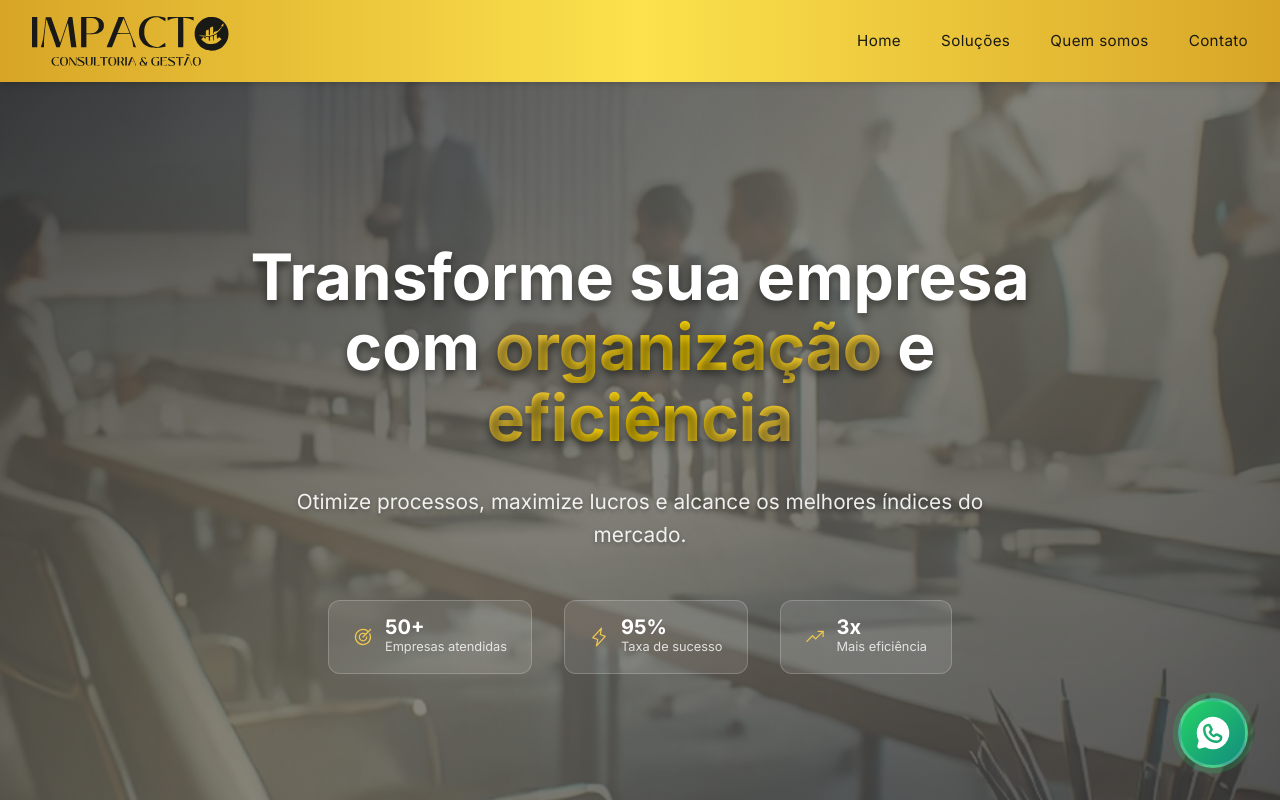
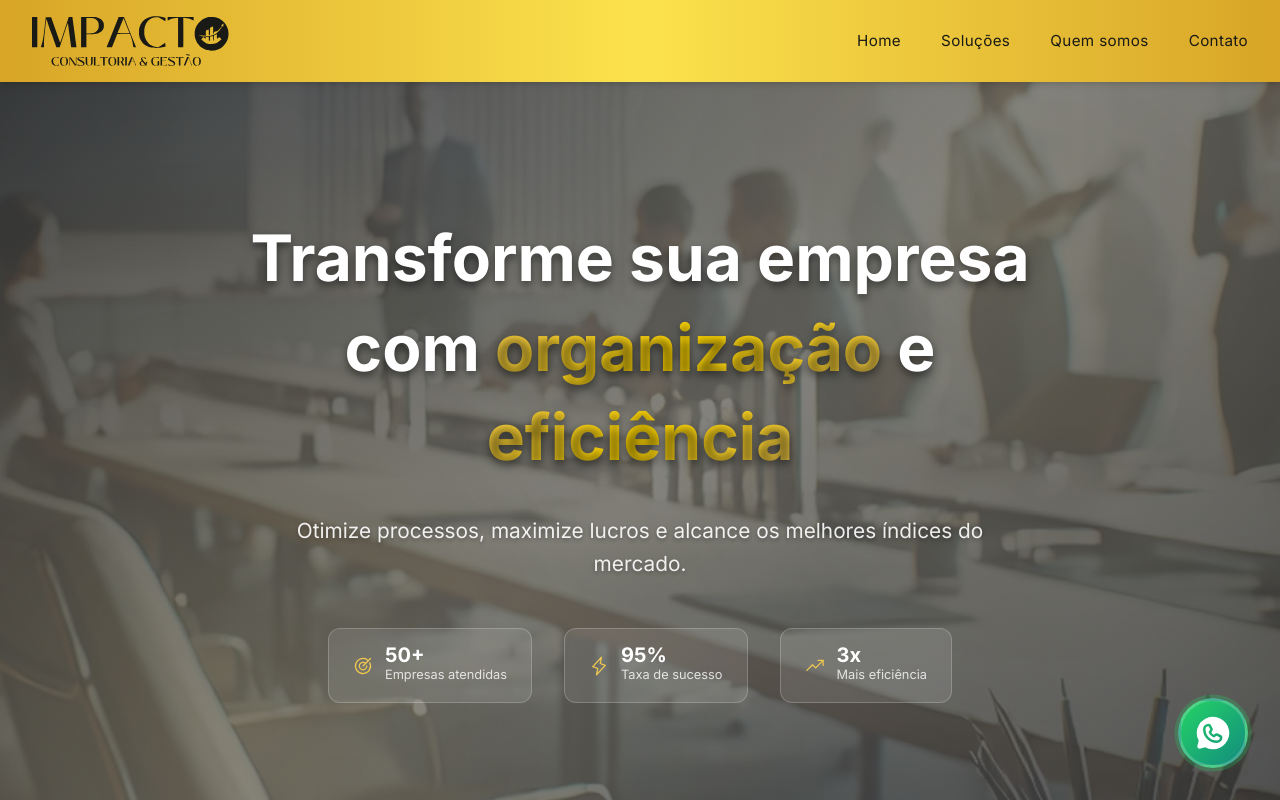
Before and after one commit to MarcellaRodriguesF/impacto-empresarial, a React (Vite) app: page / in a window 1280 px wide. Shown: the top 800 px of the page. Built offline with nearby package versions, Linux system fonts and the light colour scheme.

Commit message:
feat: Adicionar logo do WhatsApp como SVG e substituir ícone no componente Address; ajustar estilos no componente Hero para melhorar a legibilidade.

```diff
--- a/src/components/Address/Address.module.css
+++ b/src/components/Address/Address.module.css
@@ -8,7 +8,7 @@
   align-items: start;
   position: relative;
   overflow: hidden;
-  min-height: 100vh;
+  /* min-height: 100vh; */
 }
 
 .addressSection::before {
--- a/src/components/Address/index.tsx
+++ b/src/components/Address/index.tsx
@@ -36,7 +36,7 @@ export default function Address() {
               rel="noopener noreferrer"
               aria-label="Entre em contato via WhatsApp"
             >
-              <WhatsappLogo size={20} color="#25D366" weight="fill" />
+               <img src="/logo-wpp.svg" alt="WhatsApp" width={20} />
             </a>
           </div>
         </div>
--- a/src/components/Hero/Hero.module.css
+++ b/src/components/Hero/Hero.module.css
@@ -94,7 +94,7 @@
 .animarTitulo {
   font-size: clamp(2.5rem, 6vw, 4rem);
   font-weight: 800;
-  line-height: 1.1;
+  line-height: 1.4;
   margin-bottom: 2rem;
   animation: fadeInUp 1s ease-out 0.4s both;
   text-shadow: 0 4px 8px rgba(0, 0, 0, 0.5);
```
Also changed, not shown: public/logo-wpp.svg (added).
